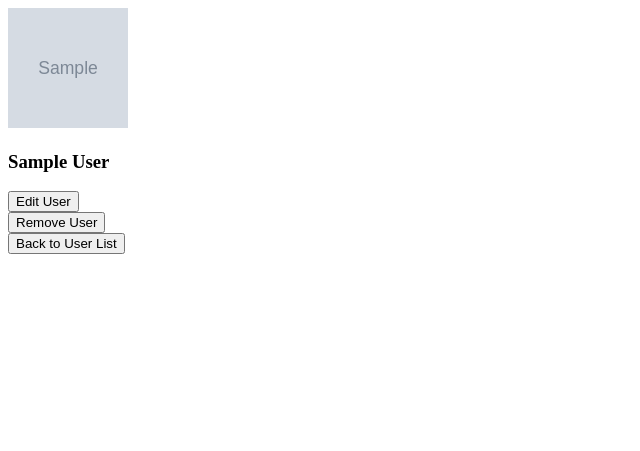
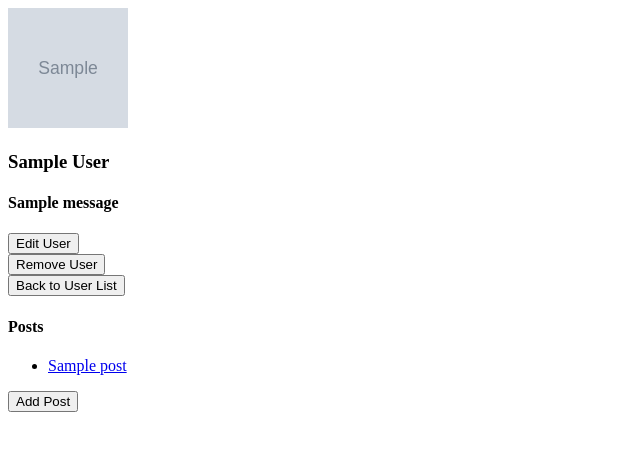
Before and after one commit to Lynxkub/blogly, a Flask app: page /1 in a window 1280 px wide. Shown: the top 451 px of the page, without its empty margins (0-640 px from the left). Run offline with Flask 2, Linux system fonts and the light colour scheme; tables that the repository leaves empty hold one stand-in row (values such as "Sample post"); grey boxes marked "Sample" are stand-in pictures; one stand-in notice (Sample message) is shown.

Commit message:
adding finished files

```diff
--- a/app.py
+++ b/app.py
@@ -1,6 +1,8 @@
+from weakref import ProxyTypes
 from flask import Flask, render_template, flash, redirect, request
 from flask_debugtoolbar import DebugToolbarExtension
-from models import db, connect_db, User
+from models import db, connect_db, User, Post
+from datetime import datetime
 
 app=Flask(__name__)
 
@@ -13,6 +15,8 @@ app.config['DEBUG_TB_INTERCEPT_REDIRECTS'] = False
 
 debug=DebugToolbarExtension(app)
 connect_db(app)
+
+now=datetime.now()
 
 
 @app.route('/')
@@ -47,8 +51,10 @@ def show_user(user_id):
     """Show a single user"""
 
     user=User.query.get_or_404(user_id)
+    posts=Post.query.filter_by(user_id=user_id).all()
 
-    return render_template('user_profile.html', user=user)
+    print(user.post)
+    return render_template('user_profile.html', user=user, posts=posts)
 
 @app.route('/users/<int:user_id>/edit', methods=['POST'])
 def edit_user(user_id):
@@ -88,3 +94,57 @@ def confirm_edit(user_id):
         flash('Changes Saved')
 
     return redirect('/users')
+
+@app.route('/add_post<int:user_id>')
+def add_post(user_id):
+
+    user=User.query.get(user_id)
+    return render_template('create_post.html', user=user)
+
+@app.route('/successful_post_created<int:user_id>', methods=['POST'])
+def post_created(user_id):
+    user=User.query.get(user_id)
+    title=request.form['post_title']
+    content=request.form['post_content']
+
+    new_post=Post(title=title, content=content, created_at=now, user_id=user.id)
+    db.session.add(new_post)
+    db.session.commit()
+    flash('Post Created!')
+    return redirect(f'/{user.id}')
+
+@app.route('/post<int:post_id>')
+def post_link(post_id):
+    post=Post.query.get(post_id)
+    time=post.created_at
+    readable_time=time.strftime("%d/%m/%Y %H:%M:%S")
+    return render_template('post.html', post=post, timestamp=readable_time)
+
+
+@app.route('/edit_post<int:post_id>')
+def edit_post(post_id):
+    post=Post.query.get(post_id)
+
+    return render_template('edit_post.html', post=post)
+
+
+@app.route('/submit_edit<int:post_id>', methods=['POST'])
+def edit_post_content(post_id):
+    edit_post=Post.query.get(post_id)
+    title=request.form['edit']
+    content=request.form['content_edit']
+    created_at=now
+    edit_post.title=title
+    edit_post.content=content
+    edit_post.created_at=created_at
+    db.session.add(edit_post)
+    db.session.commit()
+    flash("Post Edited")
+    return redirect('/users')
+
+@app.route('/delete_post<int:post_id>', methods=['POST'])
+def delete_post(post_id):
+    Post.query.filter(Post.id == post_id).delete()
+    db.session.commit()
+
+    return redirect('/users')
--- a/models.py
+++ b/models.py
@@ -24,3 +24,28 @@ class User(db.Model):
                             nullable = False)
 
     image_url = db.Column(db.String)
+
+
+class Post(db.Model):
+    """Users Created Posts"""
+
+    __tablename__='posts'
+
+    id=db.Column(db.Integer,
+                primary_key=True,
+                autoincrement=True)
+
+    title=db.Column(db.Text,
+                    nullable=False)
+
+    content=db.Column(db.Text,
+                    nullable=False)
+
+    created_at=db.Column(db.DateTime)
+
+    user_id=db.Column(db.Integer, db.ForeignKey('users.id'))
+
+    users=db.relationship('User', backref='post')
+
+    def __repr__(self):
+        return f'<Post {self.id} {self.title} {self.created_at}>'
--- a/templates/user_profile.html
+++ b/templates/user_profile.html
@@ -9,6 +9,13 @@
 <span>
     <h3>{{user.first_name}} {{user.last_name}}</h3>
 </span>
+{% with messages = get_flashed_messages() %}
+    {% if messages %}
+    {% for message in messages %}
+    <h4>{{message}}</h4>
+    {% endfor %}
+    {% endif %}
+    {% endwith %}
 <form action='/users/{{user.id}}/edit', method='POST'>
 <button>Edit User</button>
 </form>
@@ -18,4 +25,14 @@
 <form action='/users'>
     <button>Back to User List</button>
 </form>
+
+<h4>Posts</h4>
+<ul>
+    {%for post in posts %}
+    <li><a href='/post{{post.id}}'>{{post.title}}</a></li>
+    {% endfor %}
+</ul>
+<form action='/add_post{{user.id}}'>
+    <button>Add Post</button>
+</form>
 {% endblock %}
```
Also changed, not shown: templates/create_post.html (added, +19 -0 lines), templates/edit_post.html (added, +16 -0 lines), templates/post.html (added, +16 -0 lines), tests.py (+21 -6 lines).
